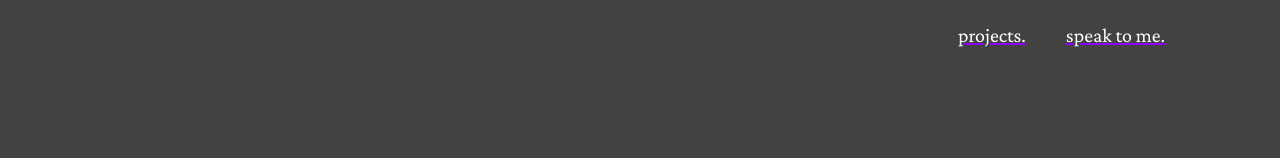
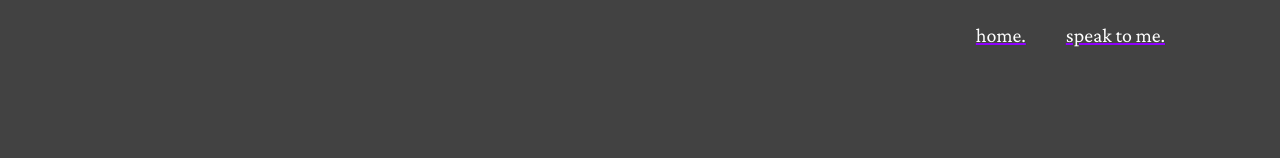
Before and after one commit to CourtRaee/CourtRaee.github.io, a React (Vite) app: page /soc in a window 1280 px wide. Shown: the top 158 px of the page. Built offline with nearby package versions, Linux system fonts and the light colour scheme; a web font is replaced by a local one.

Commit message:
Created new navbar for the projects page

```diff
--- /dev/null
+++ b/src/components/projects-navbar/projects-navbar.css
@@ -0,0 +1,49 @@
+/* Nav Bar CSS */
+.navbar {
+    width: 100%;
+    height: 50px;
+    display: flex;
+    flex-direction: row;
+    justify-content: flex-end;
+    align-items: center;
+  }
+
+  .projects-link {
+    padding-right: 15px;
+  }
+
+  .navbar-homepage-button {
+    background-color: transparent;
+    border: none;
+    margin: 0;
+    padding: 0;
+    text-align: inherit;
+    font: inherit;
+    border-radius: 0;
+    appearance: none;
+    padding-right: 20px;
+    color: white;
+    text-decoration: underline;
+    text-decoration-color: #8E00FD;
+    text-decoration-thickness: 2px;
+    cursor: pointer;
+    font-size: 20px;
+  }
+
+  .navbar-contact-button {
+    background-color: transparent;
+    border: none;
+    margin: 0;
+    padding: 0;
+    text-align: inherit;
+    font: inherit;
+    border-radius: 0;
+    appearance: none;
+    padding-left: 20px;
+    color: white;
+    text-decoration: underline;
+    text-decoration-color: #8E00FD;
+    text-decoration-thickness: 2px;
+    cursor: pointer;
+    font-size: 20px;
+  }
--- /dev/null
+++ b/src/components/projects-navbar/projects-navbar.jsx
@@ -0,0 +1,17 @@
+import "react";
+import "./projects-navbar.css";
+
+function Projectsnavbar() {
+  return (
+    <section className="navbar">
+      <div className="projects-link">
+        <a href="/">
+          <button className="navbar-homepage-button">home.</button>
+        </a>
+        <button className="navbar-contact-button">speak to me.</button>
+      </div>
+    </section>
+  );
+}
+
+export default Projectsnavbar;
--- a/src/pages/dialled/dialled.jsx
+++ b/src/pages/dialled/dialled.jsx
@@ -1,4 +1,4 @@
-import Navbar from "../../components/navbar/navbar";
+import Projectsnavbar from "../../components/projects-navbar/projects-navbar";
 import BodyContainer from "../../components/bodyContainer/body-container";
 import Footer from "../../components/footer/footer";
 import "../dialled/dialled.css";
@@ -6,7 +6,7 @@ import "../dialled/dialled.css";
 function Dialled() {
   return (
     <BodyContainer>
-      <Navbar />
+      <Projectsnavbar />
       <div className="dialled-intro">
         <div className="iphone-dialled-container">
           <img
--- a/src/pages/serveasy/serveasy.jsx
+++ b/src/pages/serveasy/serveasy.jsx
@@ -1,12 +1,12 @@
 import "./serveasy.css";
-import Navbar from "../../components/navbar/navbar";
+import Projectsnavbar from "../../components/projects-navbar/projects-navbar";
 import BodyContainer from "../../components/bodyContainer/body-container";
 import Footer from "../../components/footer/footer";
 
 function Serveasy() {
   return (
     <BodyContainer>
-      <Navbar />
+      <Projectsnavbar />
       <div className="serveasy-intro">
         <div className="serveasy-intro-screenshot">
           <img
--- a/src/pages/soc/soc.jsx
+++ b/src/pages/soc/soc.jsx
@@ -1,4 +1,4 @@
-import Navbar from "../../components/navbar/navbar";
+import Projectsnavbar from "../../components/projects-navbar/projects-navbar";
 import BodyContainer from "../../components/bodyContainer/body-container";
 import Footer from "../../components/footer/footer";
 import "../soc/soc.css";
@@ -6,7 +6,7 @@ import "../soc/soc.css";
 function Soc() {
   return (
     <BodyContainer>
-      <Navbar />
+      <Projectsnavbar />
       <div className="container">
         <div className="soc-intro">
           <div className="soc-screenshot-container">
```
